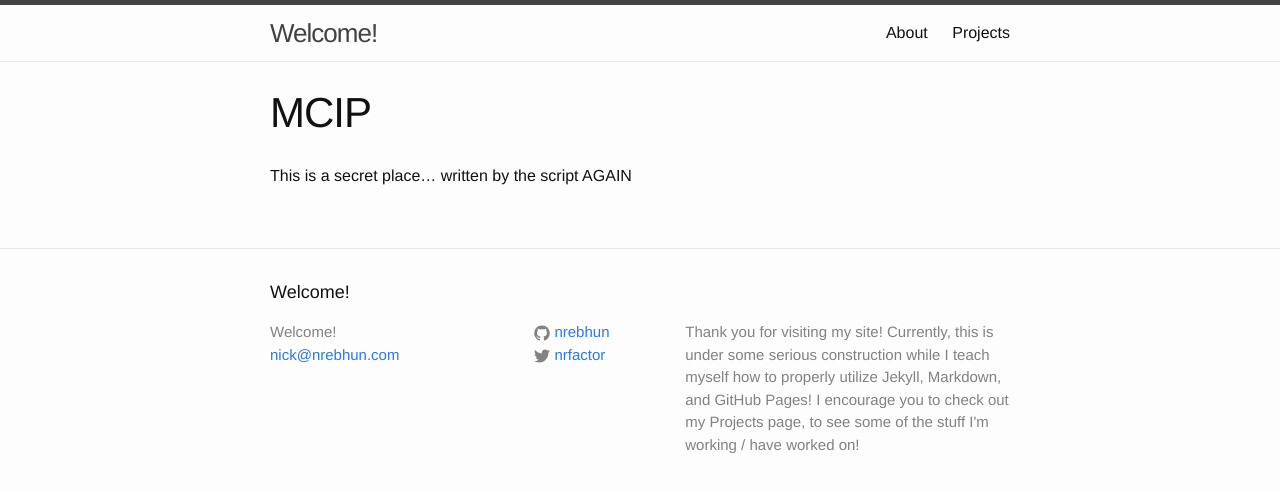
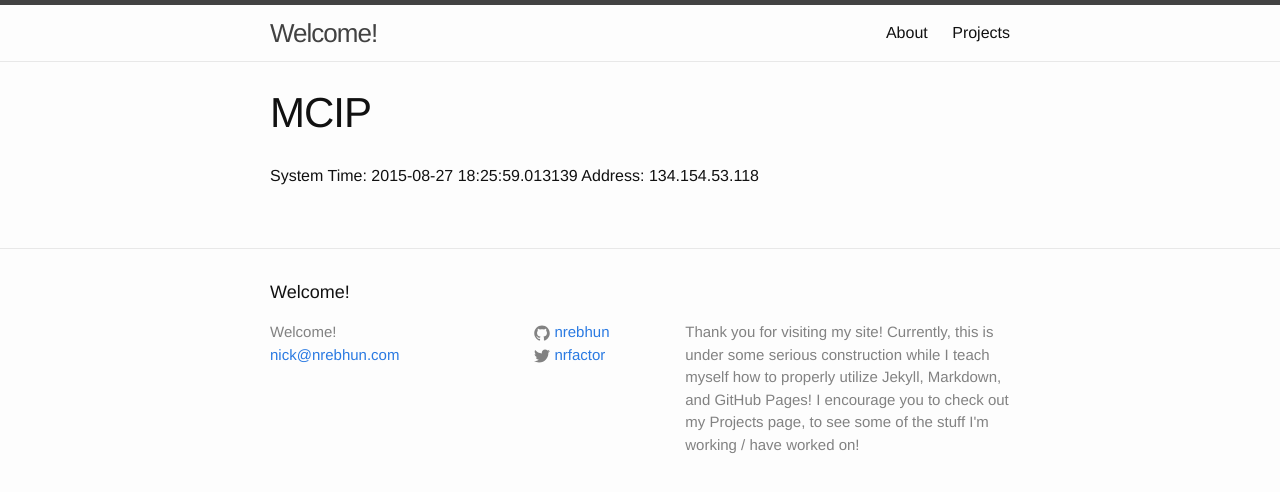
Before and after one commit to nrebhun/nrebhun.github.io, a Jekyll site: the page built from mcip.md, in a window 1280 px wide. Shown: the top 492 px of the page. Built offline with Jekyll 4.4.1, drawn with Linux system fonts in a browser that asks for light colours.

Commit message:
Auto-update via Python script, Test 3

```diff
--- a/mcip.md
+++ b/mcip.md
@@ -4,4 +4,5 @@ title: MCIP
 permalink: /mcip/
 ---
 
-This is a secret place... written by the script AGAIN
+System Time: 2015-08-27 18:25:59.013139
+Address: 134.154.53.118
```
